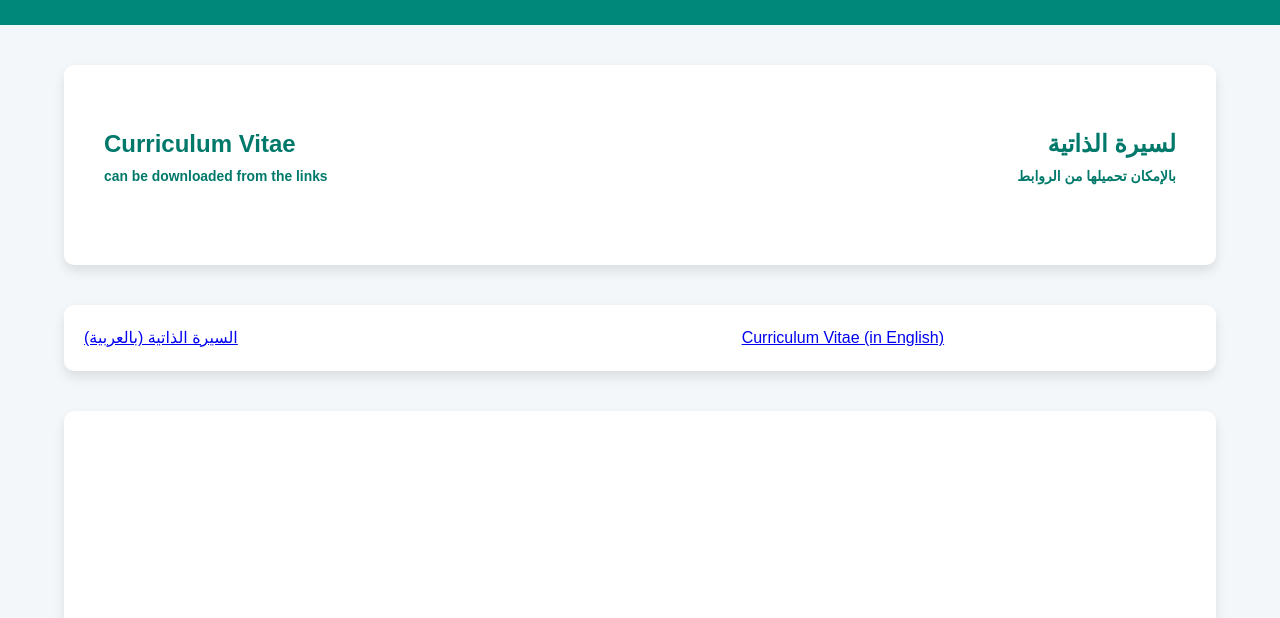
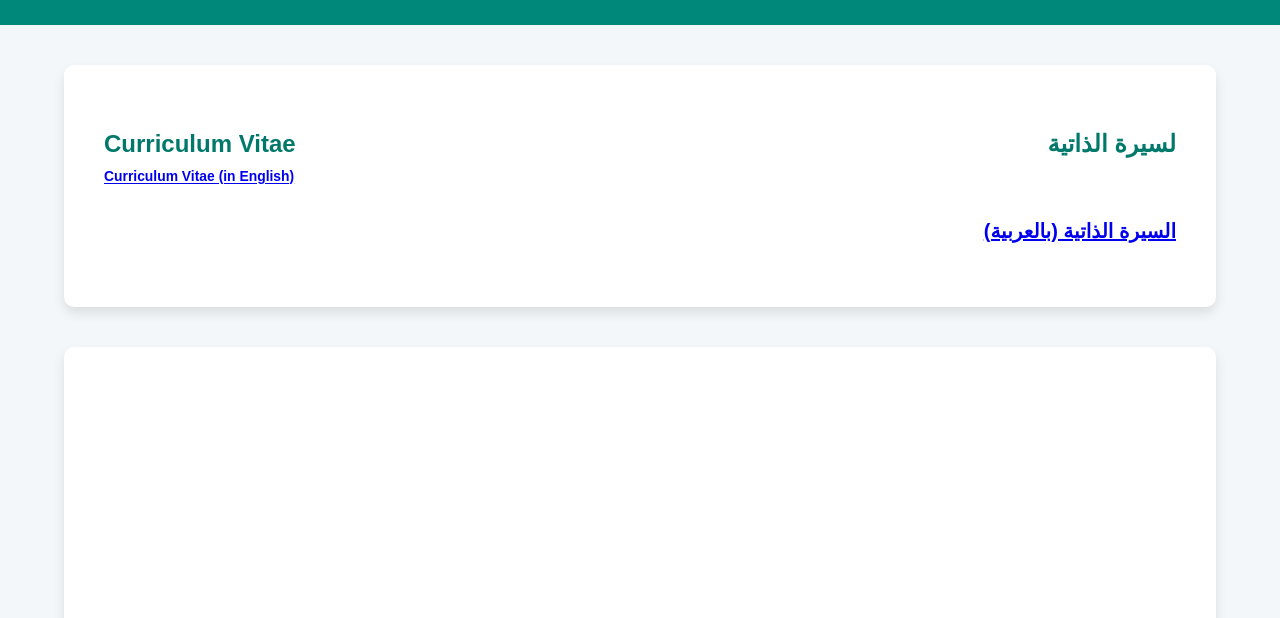
Before and after one commit to AM07Alharbi/am07alharbi.github.io, a plain HTML site: page cv.html in a window 1280 px wide. Shown: the part 182-800 px from the top of the page. Drawn offline with Linux system fonts and the light colour scheme.

Commit message:
Update cv.html

```diff
--- a/cv.html
+++ b/cv.html
@@ -252,19 +252,16 @@
         <!-- English Section -->
         <div class="section ltr">
             <h2> Curriculum Vitae
-            <br><sub><sup><sup>can be downloaded from the links</sup></sup></sub></h2>
+            <br><sub><sup><sup><a href="https://am07alharbi.github.io/files/cvEnglish.pdf"> <span lang="en">Curriculum Vitae (in English) </span></a> <br>
+</sup></sup></sub></h2>
         </div>
 
         <!-- Arabic Section -->
         <div class="section rtl">
             <h2><bdi>لسيرة الذاتية<br><sub><sup><sup>
-            بالإمكان تحميلها من الروابط</sup></sup></sub></bdi></h2>
+        <br></sup></sup> <a href="https://am07alharbi.github.io/files/cvArabic.pdf"> <span lang="ar"> السيرة الذاتية (بالعربية)</span></a> </sub></bdi></h2>
         </div>
     </div>
-        <div class="content" id="linksTo" style="textalign: center;">
-          <a href="https://am07alharbi.github.io/files/cvArabic.pdf"> <span lang="ar"> السيرة الذاتية (بالعربية)</span></a> <br>
-          <a href="https://am07alharbi.github.io/files/cvEnglish.pdf"> <span lang="en">Curriculum Vitae (in English) </span></a> <br>
-        </div>
 	<div class="content" id="embededArabic">
 		 <embed src="https://am07alharbi.github.io/files/cvArabic.pdf" width="1000" height="1000" type="application/pdf" />
         </div>
```
